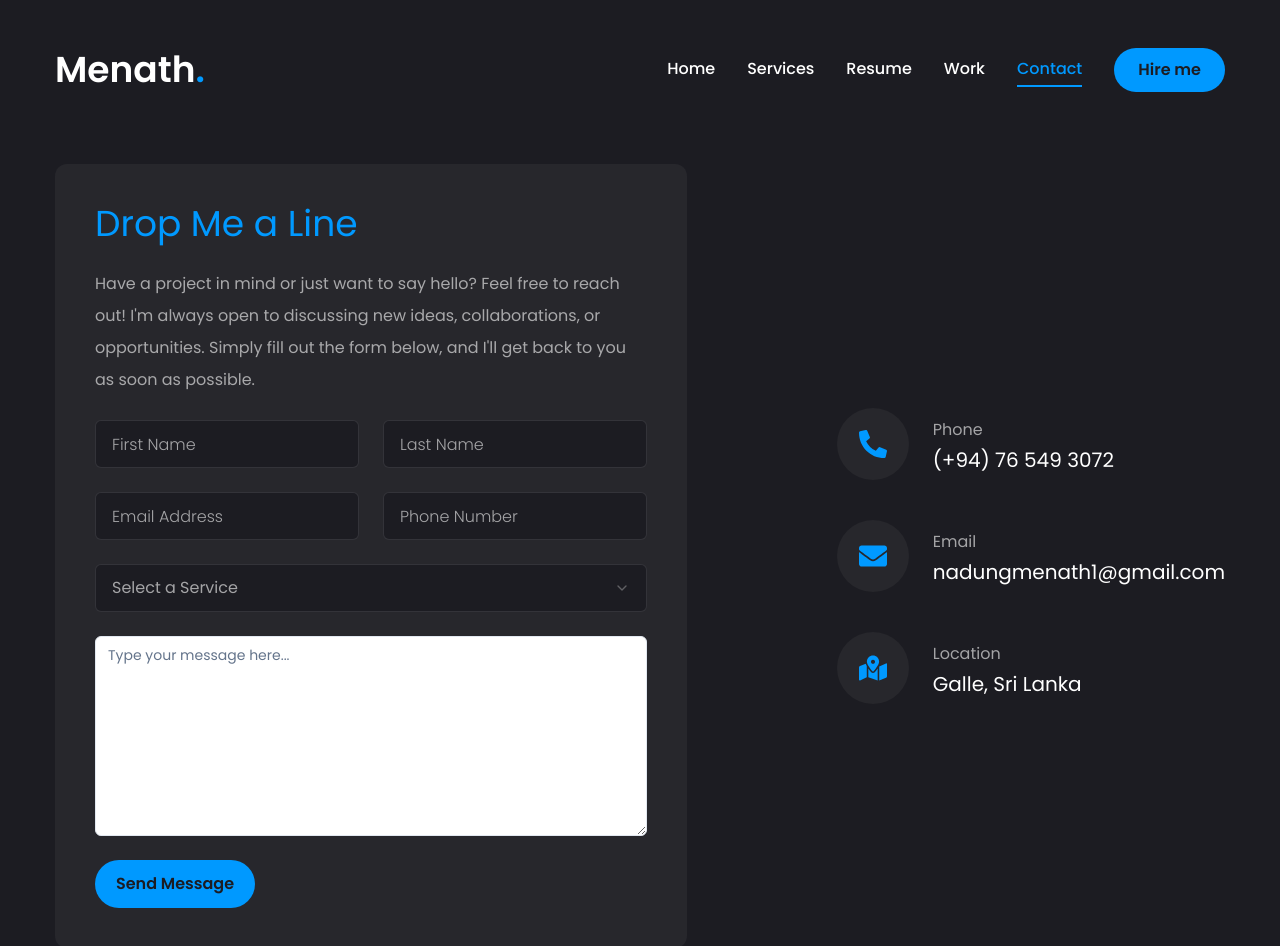
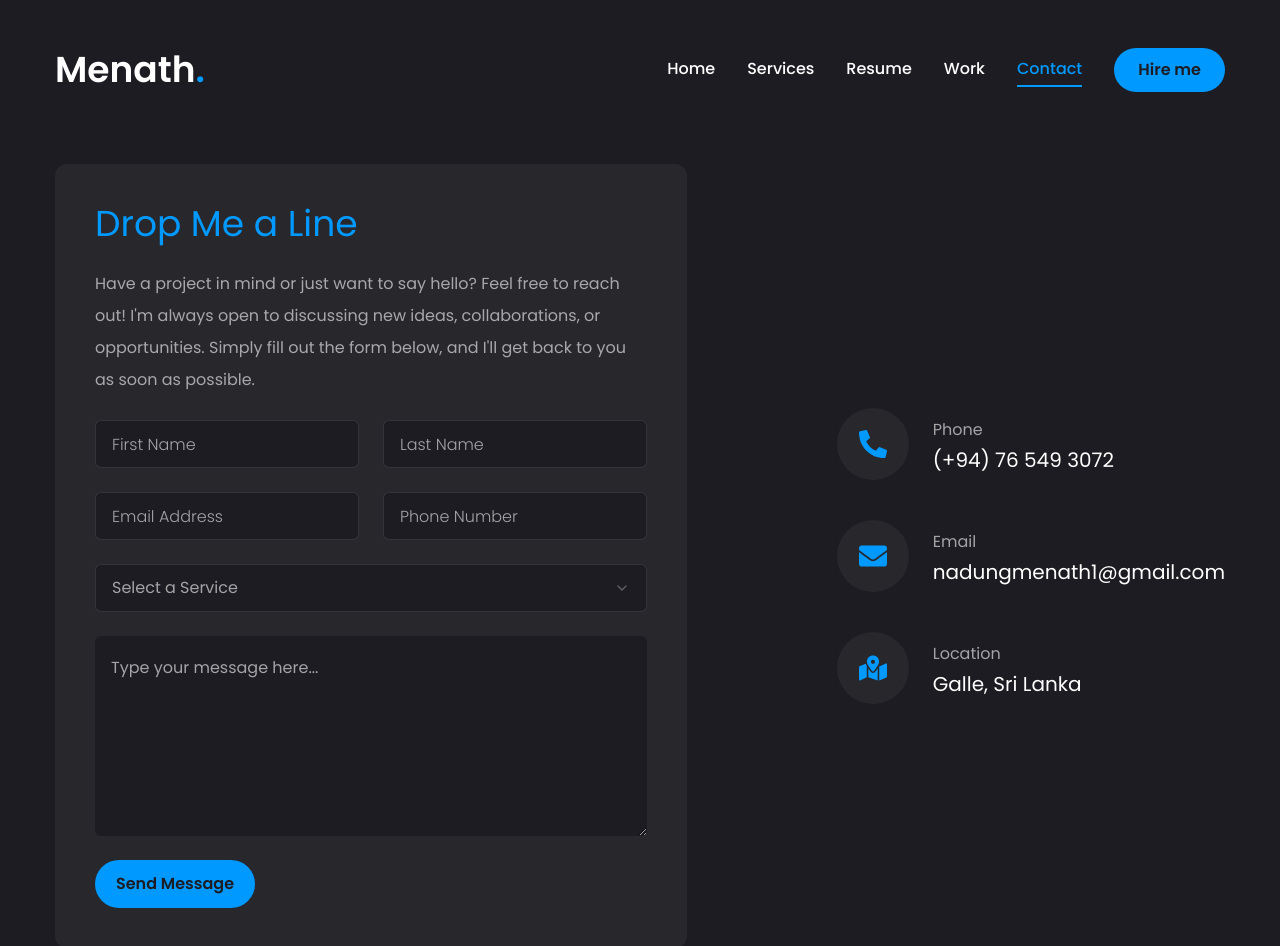
Before and after one commit to MenathNDGD/menath-portfolio, a Next.js app: page /contact in a window 1280 px wide. Shown: the top 946 px of the page. Built offline with nearby package versions, Linux system fonts and the light colour scheme.

Commit message:
modified the shadcn ui textarea component with adding new styles

```diff
--- a/components/ui/textarea.jsx
+++ b/components/ui/textarea.jsx
@@ -1,18 +1,19 @@
-import * as React from "react"
+import * as React from "react";
 
-import { cn } from "@/lib/utils"
+import { cn } from "@/lib/utils";
 
 const Textarea = React.forwardRef(({ className, ...props }, ref) => {
   return (
-    (<textarea
+    <textarea
       className={cn(
-        "flex min-h-[80px] w-full rounded-md border border-slate-200 bg-white px-3 py-2 text-sm ring-offset-white placeholder:text-slate-500 focus-visible:outline-none focus-visible:ring-2 focus-visible:ring-slate-950 focus-visible:ring-offset-2 disabled:cursor-not-allowed disabled:opacity-50 dark:border-slate-800 dark:bg-slate-950 dark:ring-offset-slate-950 dark:placeholder:text-slate-400 dark:focus-visible:ring-slate-300",
+        "flex min-h-[80px] w-full rounded-md border-white/10 bg-primary px-4 py-5 text-base placeholder:text-white/60 focus-visible:outline-none focus-visible:ring-1 focus-visible:ring-accent focus-visible:ring-offset-0 disabled:cursor-not-allowed disabled:opacity-50",
         className
       )}
       ref={ref}
-      {...props} />)
+      {...props}
+    />
   );
-})
-Textarea.displayName = "Textarea"
+});
+Textarea.displayName = "Textarea";
 
-export { Textarea }
+export { Textarea };
```
